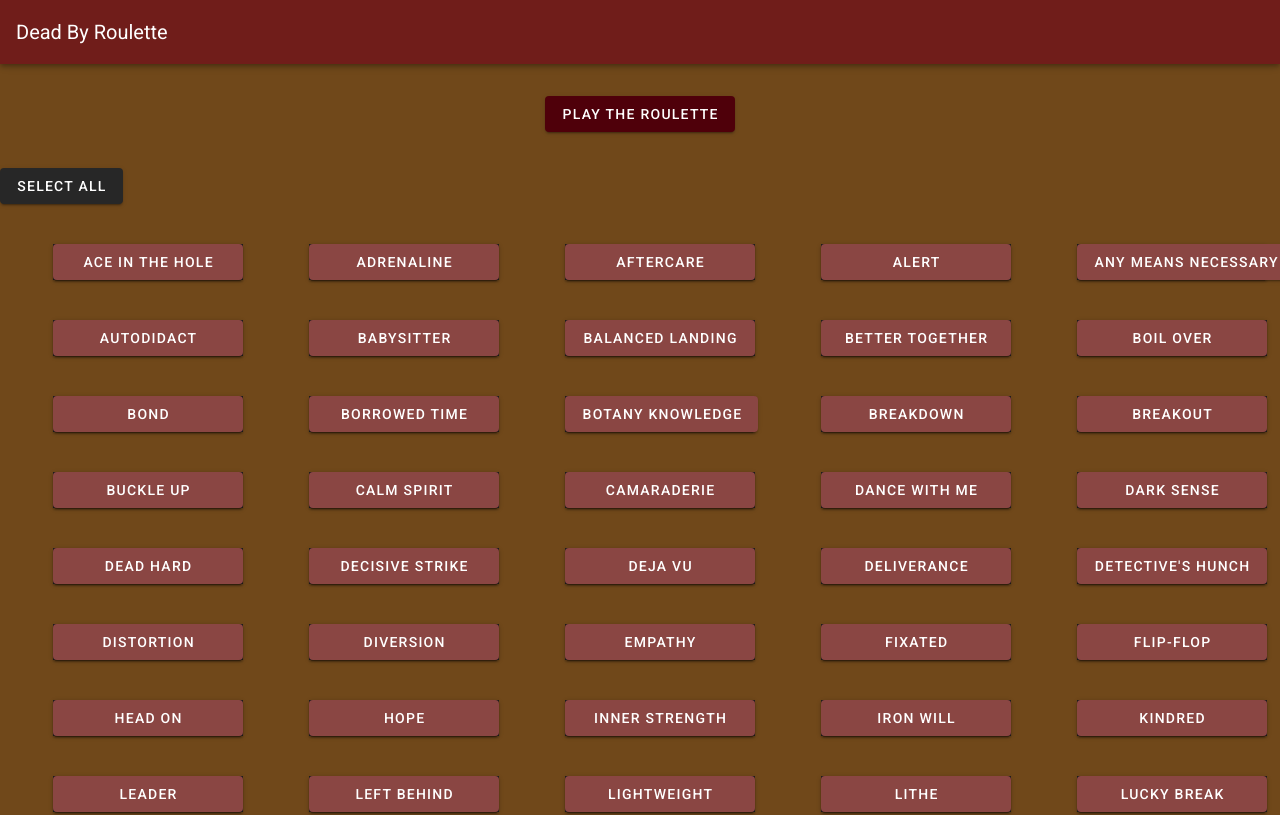
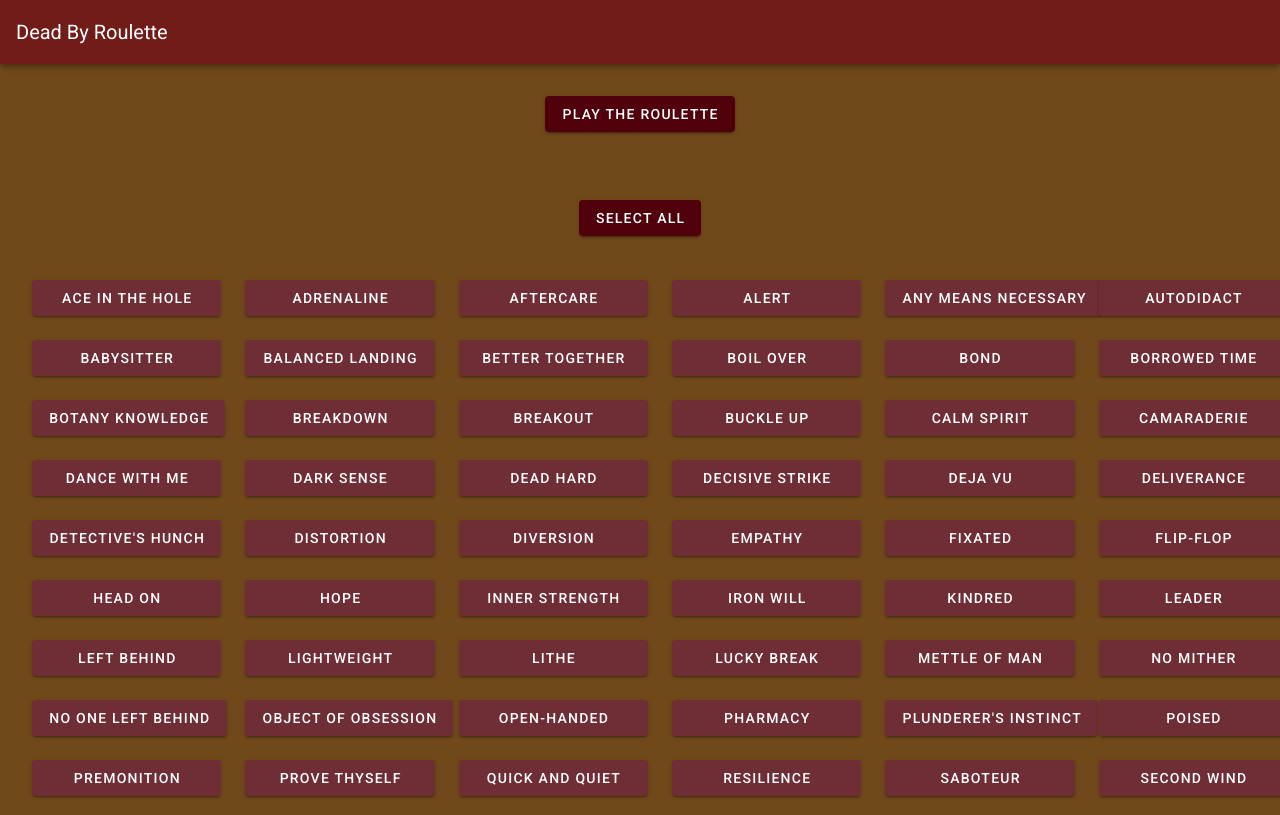
Before and after one commit to newshamu/deadbyroulette, a Vue app: page / in a window 1280 px wide. Shown: the top 815 px of the page. Built offline with nearby package versions, Linux system fonts and the light colour scheme.

Commit message:
tweaked layout

```diff
--- a/src/components/PerkDisplay.vue
+++ b/src/components/PerkDisplay.vue
@@ -41,8 +41,6 @@
         }
       })
 
-      console.log(available.length)
-
       // Create random perk list
       if (available.length >= 4) {
         this.randPerks = [];
--- a/src/components/PerkSelect.vue
+++ b/src/components/PerkSelect.vue
@@ -1,17 +1,15 @@
 <template>
   <v-container fluid>
     <v-row class="d-flex justify-space-around">
-      <v-col class="ma-2" cols="2" v-for="perk in perks" :key="perk.name">
-        <v-card tile hover>
+      <v-col cols="2" v-for="perk in perks" :key="perk.name">
         <v-btn
           v-model="perk.active"
-            :color="perk.active ? 'primary' : 'accent'"
+          :color="perk.active ? 'accent' : 'grey.darken-3'"
           block
           v-on:click="toggle(perk)"
         >
           {{ perk.name }}
         </v-btn>
-        </v-card>
       </v-col>
     </v-row>
   </v-container>
@@ -33,7 +31,5 @@
       perk.active = !perk.active;
     }
   }
-
-
 }
 </script>
--- a/src/components/SelectAll.vue
+++ b/src/components/SelectAll.vue
@@ -1,9 +1,19 @@
 <template>
-    <v-btn
-      v-on:click="$emit('select-all-perks')"
-    >
-      Select All
-    </v-btn>
+  <v-container>
+    <v-layout
+        text-center
+        wrap
+      >
+        <v-flex xs12 class="mt-5">
+          <v-btn
+            color="accent"
+            v-on:click="$emit('select-all-perks')"
+          >
+            Select All
+          </v-btn>
+        </v-flex>
+    </v-layout>
+  </v-container>
 </template>
 
 <script>
--- a/src/plugins/vuetify.js
+++ b/src/plugins/vuetify.js
@@ -19,7 +19,8 @@
         primary: '#701d1a',
         secondary: '#8d3228',
         accent: '#4f000a',
-        error: colors.red.accent3
+        error: colors.red.accent3,
+        activebtn: '#4f000a'
       }
     }
   }
```
Lines whose indentation alone changed are shown as unchanged.
